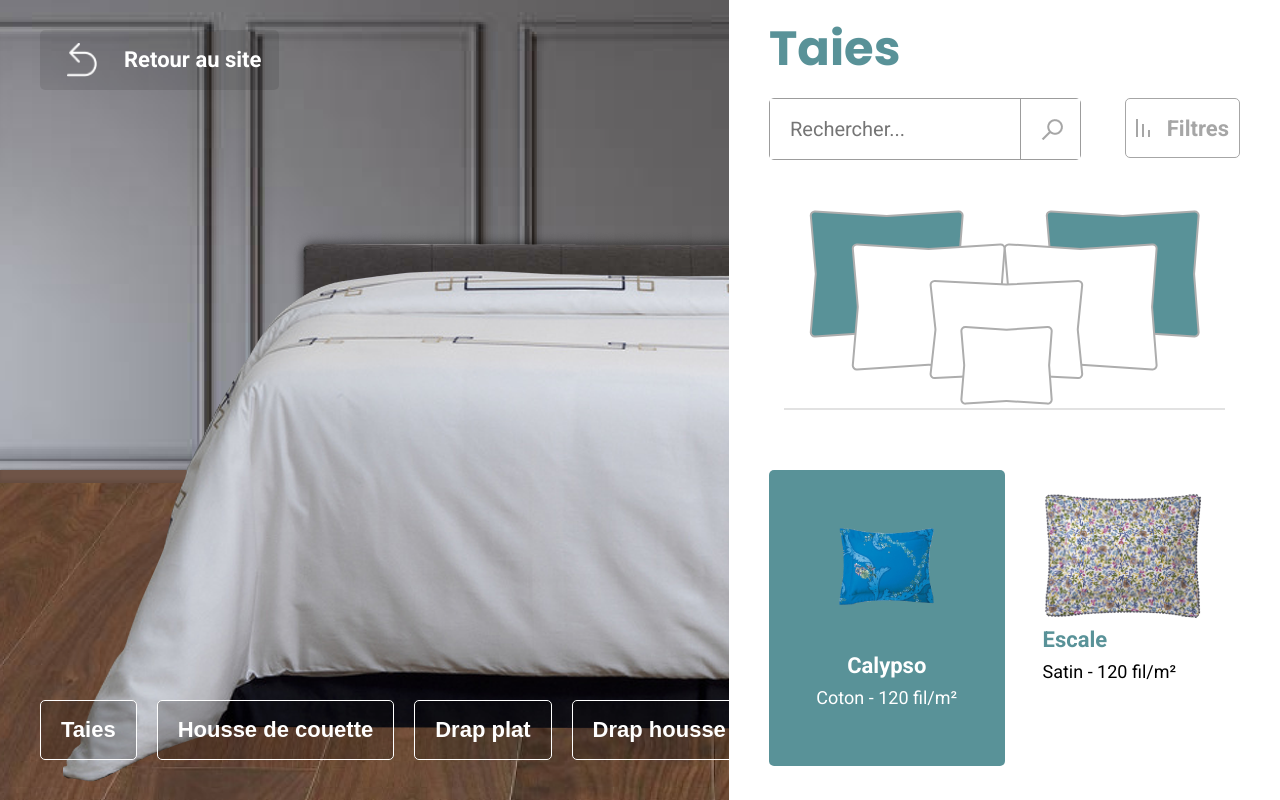
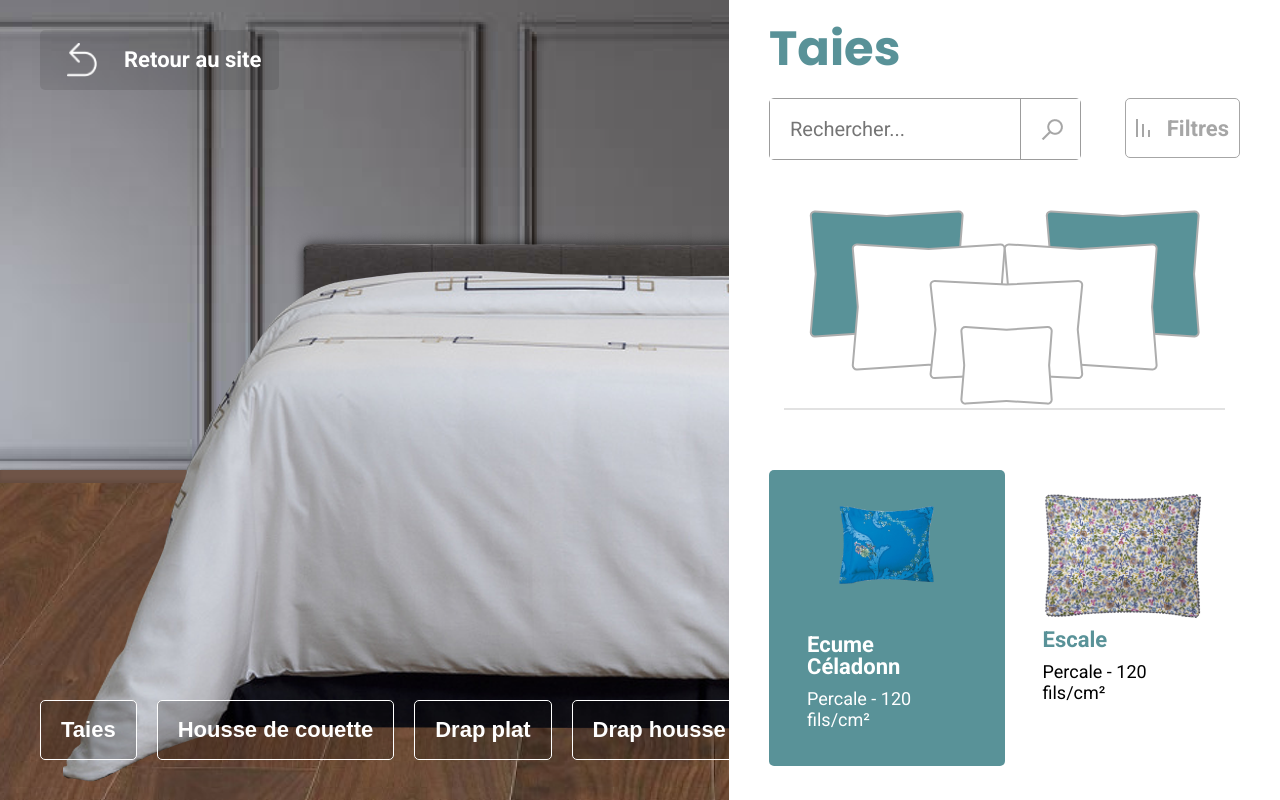
Before and after one commit to FlorianDurand/yves-delorme-simulateur, a Next.js app: page / in a window 1280 px wide. Both pictures are taken after a click on the element "Taies". Shown: the top 800 px of the page. Built offline with nearby package versions, Linux system fonts and the light colour scheme.

Commit message:
add grammage and material instead of description

```diff
--- a/components/Article.js
+++ b/components/Article.js
@@ -13,7 +13,7 @@ const Article = props => {
 				<div className={`${styles.article} ${styles.articleActive}`}  >
 					<img className={styles.image} src={props.image} />
 					<h2 className={styles.subtitle}>{props.name}</h2>
-					<p className={styles.description}>{props.description}</p>
+					<p className={styles.description}>{props.material} - {props.grammage}</p>
 				</div>
 
 			:
@@ -21,7 +21,7 @@ const Article = props => {
 				<div className={`${styles.article}`}  onClick={() => {props.onItemChange({image : props.imageItem,  name : props.name}, props.typeItem), props.onArticleChange(props.id,props.typeItem)}}>
 					<img className={styles.image} src={props.image} />
 					<h2 className={styles.subtitle}>{props.name}</h2>
-					<p className={styles.description}>{props.description}</p>
+					<p className={styles.description}>{props.material} - {props.grammage}</p>
 				</div>
 			}
         </div>
--- a/components/Article.module.scss
+++ b/components/Article.module.scss
@@ -50,4 +50,7 @@
     margin: 0;
     font-size: 18px;
     line-height: 21px;
+    display: flex;
+    flex-direction: row;
+    flex-wrap: wrap;
 }
--- a/components/Menu.js
+++ b/components/Menu.js
@@ -9,21 +9,24 @@ const duvet = [
 	{
 		name : 'aucun',
 		image : '/static/none.svg',
-		description: '',
+		material : '',
+		grammage: '',
 		imageItem: '/static/Bed/none.png',
 		id: "0"
 	},
 	{
 		name : 'Escale',
 		image : '/static/MenuCouettes/escale.png',
-		description: 'Satin - 120 fil/m²',
+		material : 'Percale',
+		grammage: '120 fils/cm²',
 		imageItem: '/static/Bed/couette2.png',
 		id: "1"
 	},
 	{
 		name : 'Calypso',
 		image : '/static/MenuCouettes/article.png',
-		description: 'Coton - 120 fil/m²',
+		material : 'Percale',
+		grammage: '120 fils/cm²',
 		imageItem: '/static/Bed/couette.png',
 		id: "2"
 	}
@@ -34,21 +37,24 @@ const smallPillow = [
 	{
 		name : 'Escale',
 		image : '/static/MenuTaies/coussin3.png',
-		description: 'Satin - 120 fil/m²',
+		material : 'Percale',
+		grammage: '120 fils/cm²',
 		imageItem: '/static/Bed/petitcoussin.png',
 		id: "0"
 	},
 	{
 		name : 'Calypso',
 		image : '/static/MenuTaies/coussin2.png',
-		description: 'Coton - 120 fil/m²',
+		material : 'Percale',
+		grammage: '120 fils/cm²',
 		imageItem: '/static/Bed/petitcoussin3.png',
 		id: "1"
 	},
 	{
 		name : 'Palmea',
 		image : '/static/MenuTaies/coussin1.png',
-		description: 'Coton - 120 fil/m²',
+		material : 'Percale',
+		grammage: '120 fils/cm²',
 		imageItem: '/static/Bed/petitcoussin2.png',
 		id: "2"
 	}
@@ -58,21 +64,24 @@ const centerPillow = [
 	{
 		name : 'Escale',
 		image : '/static/MenuTaies/coussin3.png',
-		description: 'Satin - 120 fil/m²',
+		material : 'Percale',
+		grammage: '120 fils/cm²',
 		imageItem: '/static/Bed/centrecoussin.png',
 		id: "0"
 	},
 	{
 		name : 'Calypso',
 		image : '/static/MenuTaies/coussin2.png',
-		description: 'Coton - 120 fil/m²',
+		material : 'Percale',
+		grammage: '120 fils/cm²',
 		imageItem: '/static/Bed/centrecoussin.png',
 		id: "1"
 	},
 	{
 		name : 'Palmea',
 		image : '/static/MenuTaies/coussin1.png',
-		description: 'Coton - 120 fil/m²',
+		material : 'Percale',
+		grammage: '120 fils/cm²',
 		imageItem: '/static/Bed/centrecoussin.png',
 		id: "2"
 	}
@@ -82,21 +91,24 @@ const mediumPillow = [
 	{
 		name : 'Palmea',
 		image : '/static/MenuTaies/coussin3.png',
-		description: 'Coton - 120 fil/m²',
+		material : 'Percale',
+		grammage: '120 fils/cm²',
 		imageItem: '/static/Bed/moyencoussin.png',
 		id: "0"
 	},
 	{
 		name : 'Escale',
 		image : '/static/MenuTaies/coussin1.png',
-		description: 'Satin - 120 fil/m²',
+		material : 'Percale',
+		grammage: '120 fils/cm²',
 		imageItem: '/static/Bed/moyencoussin2.png',
 		id: "1"
 	},
 	{
 		name : 'Calypso',
 		image : '/static/MenuTaies/coussin2.png',
-		description: 'Coton - 120 fil/m²',
+		material : 'Percale',
+		grammage: '120 fils/cm²',
 		imageItem: '/static/Bed/moyencoussin3.png',
 		id: "2"
 	}
@@ -105,16 +117,18 @@ const mediumPillow = [
 
 const bigPillow = [
 	{
-		name : 'Calypso',
+		name : 'Ecume Céladonn',
 		image : '/static/MenuTaies/coussin2.png',
-		description: 'Coton - 120 fil/m²',
+		material : 'Percale',
+		grammage: '120 fils/cm²',
 		imageItem: '/static/Bed/groscoussin.png',
 		id: "0"
 	},
 	{
 		name : 'Escale',
 		image : '/static/MenuTaies/coussin1.png',
-		description: 'Satin - 120 fil/m²',
+		material : 'Percale',
+		grammage: '120 fils/cm²',
 		imageItem: '/static/Bed/groscoussin2.png',
 		id: "1"
 	}
@@ -123,7 +137,8 @@ const flatSheet = [
 	{
 		name : 'Aucun',
 		image : '/static/none.svg',
-		description: '',
+		material : '',
+		grammage: '',
 		imageItem: '/static/Bed/none.png',
 		id: 0
 	},
@@ -180,13 +195,14 @@ const fittedSheet = [
 	{
 		name : 'Aucun',
 		image : '/static/none.svg',
-		description: '',
+		material : '',
+		grammage: '',
 		imageItem: '/static/Bed/none.png',
 		id: "0"
 	},
 	{
 		name : 'Calypso',
-		material : 'Satin',
+		material : 'Satin de coton',
 		grammage: '120 fils/cm²',
 		image: '/static/MenuDrapHousse/DH_Calypso-satin-120.jpg',
 		imageItem: '/static/MenuDrapHousse/DH_Calypso-satin-120.jpg',
```
